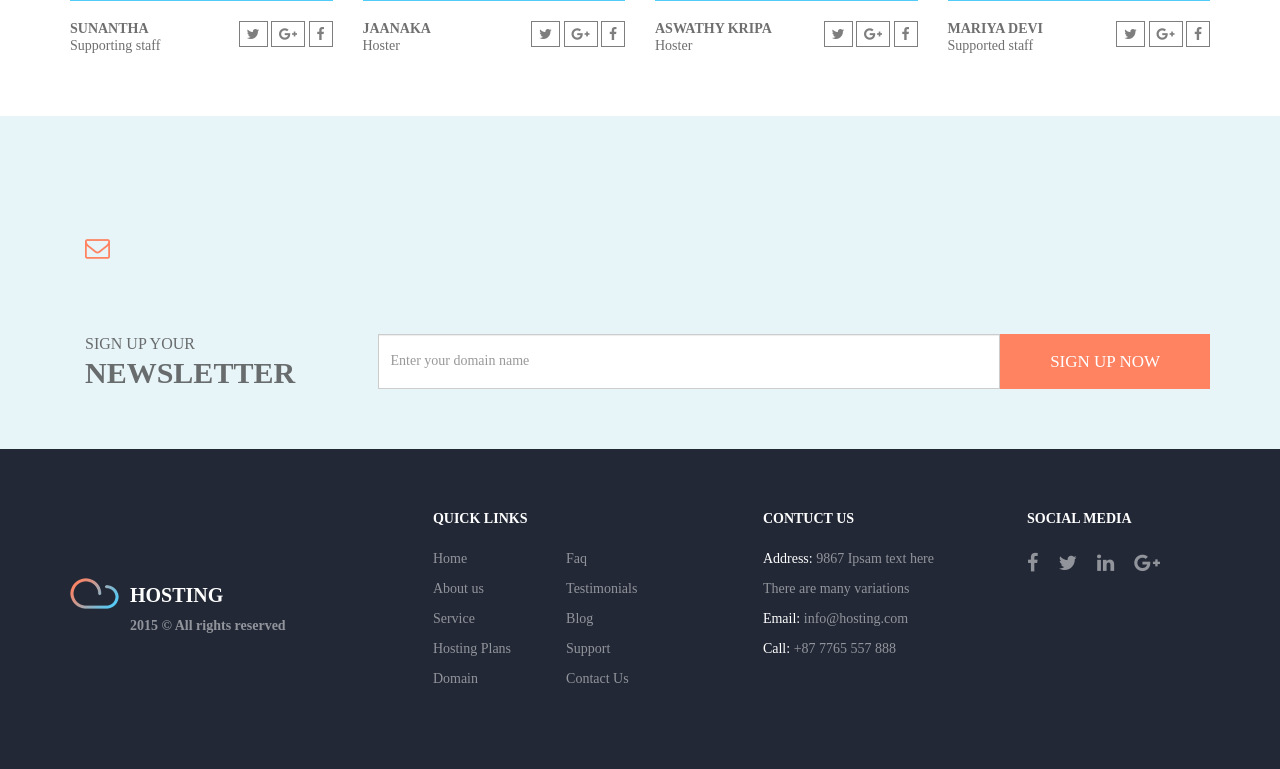
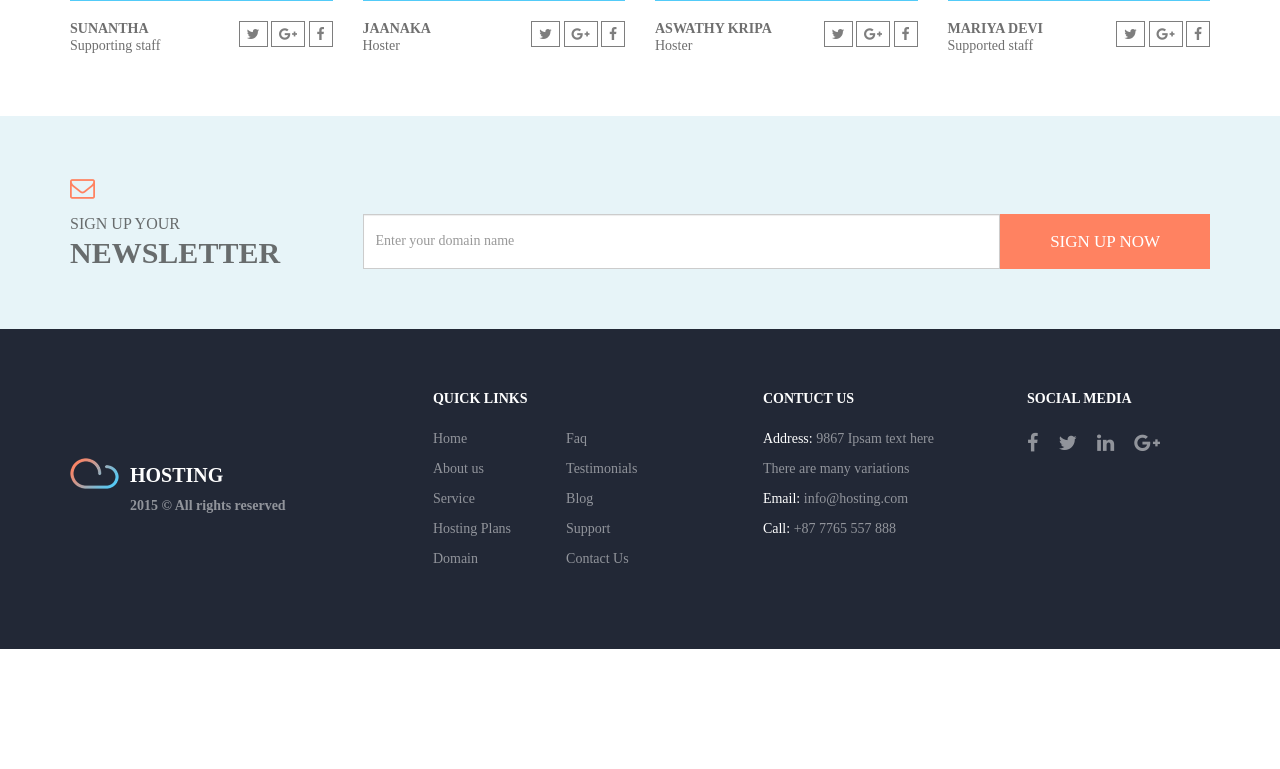
Before and after one commit to puh50/Bootstrap-3-site, a PHP site: page /About_Us.html in a window 1280 px wide. Shown: the part 2139-2908 px from the top of the page. After the commit the page ends 2788 px from the top, so only its background shows below. Run offline with PHP 8.4, Linux system fonts and the light colour scheme.

Commit message:
about us page finished

```diff
--- a/Site/About_Us.html
+++ b/Site/About_Us.html
@@ -307,10 +307,8 @@
         <section id="newsletter">
             <div class="container">
                 <div class="row">
-                    <div class="container">
-                        <div class="envelope-icon col-xs-12">
-                            <i class="fa fa-envelope-o"></i>
-                        </div>
+                    <div class="envelope-icon col-xs-12">
+                        <i class="fa fa-envelope-o"></i>
                     </div>
                 </div>
                 <div class="row row-newsletter">
@@ -383,6 +381,9 @@
             </div>
         </section>
     </div>
+
+<!--Scripts-->
+
     <script src="https://ajax.googleapis.com/ajax/libs/jquery/1.12.4/jquery.min.js"></script>
     <script src="bs/js/bootstrap.min.js"></script>
     <script src="js/jquery.min.js"></script>
--- a/Site/css/about-us.css
+++ b/Site/css/about-us.css
@@ -157,3 +157,11 @@
         margin: 30px auto;
     }
 }
+
+/* Section 4 */
+
+/* Our Team */
+
+.title-block-newsletter.col-xs-12 {
+    padding-left: 0;
+}
--- a/Site/css/style.css
+++ b/Site/css/style.css
@@ -517,9 +517,6 @@ a:link {
     display: flex;
     align-items: center;
 }
-.input-group {
-    padding-left: 15px;
-}
 .input-group-addon {
     padding: 6px 50px;
 }
--- a/Site/index.html
+++ b/Site/index.html
@@ -357,10 +357,8 @@
         <section id="newsletter">
             <div class="container">
                 <div class="row">
-                    <div class="container">
-                        <div class="envelope-icon col-xs-12">
-                            <i class="fa fa-envelope-o"></i>
-                        </div>
+                    <div class="envelope-icon col-xs-12">
+                        <i class="fa fa-envelope-o"></i>
                     </div>
                 </div>
                 <div class="row row-newsletter">
```
